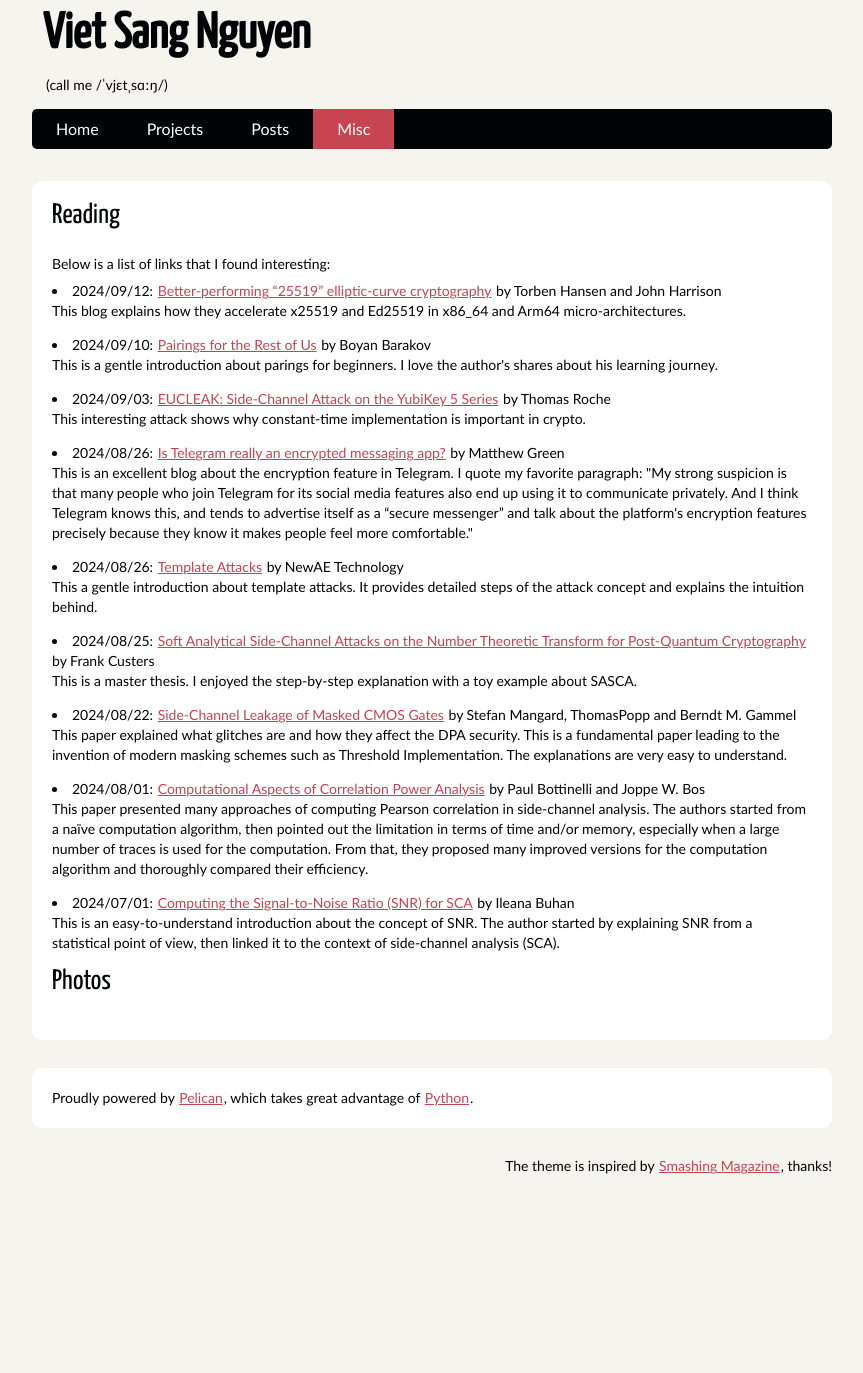
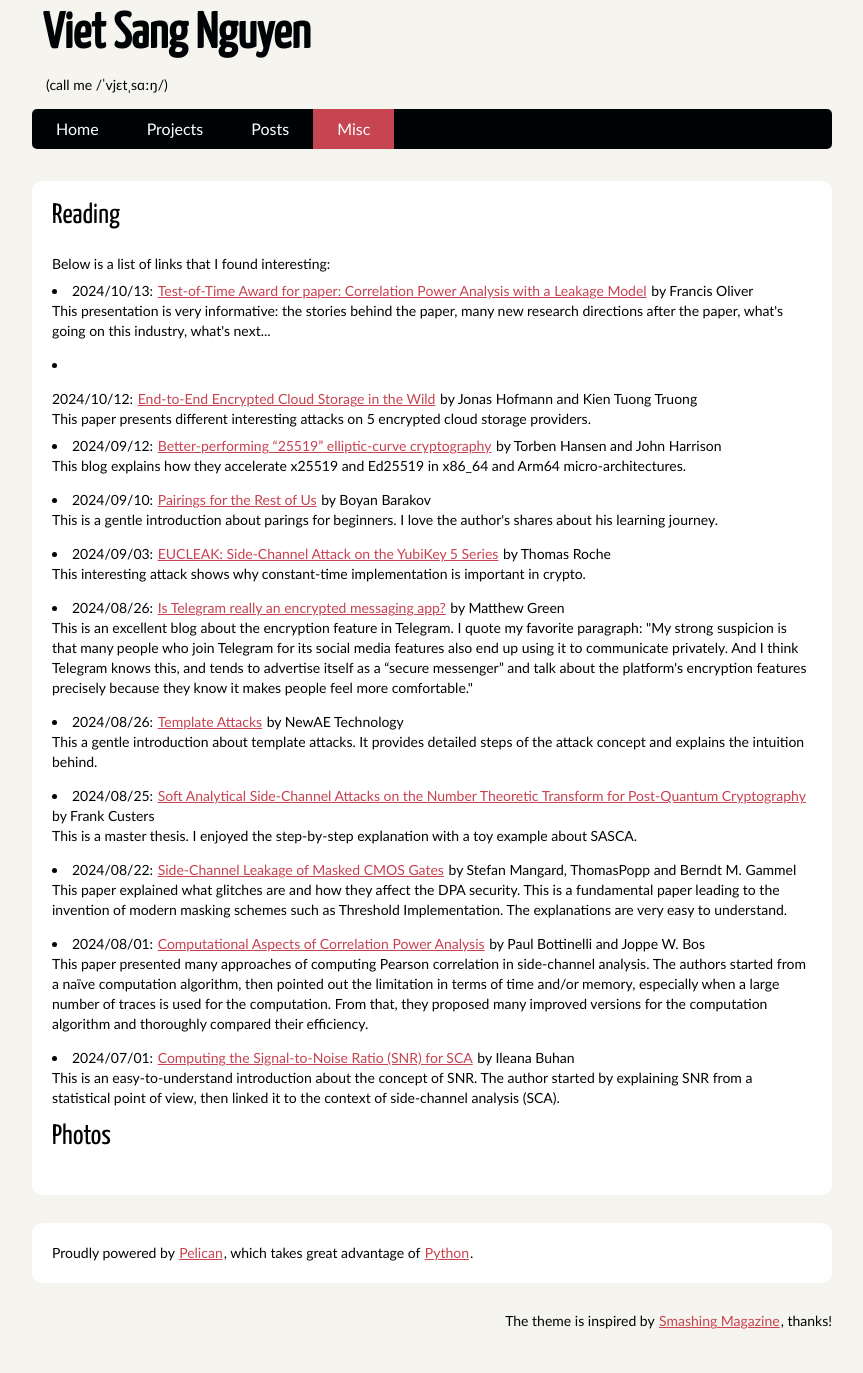
Before and after one commit to nvietsang/nvietsang.github.io, a Jekyll site: the page built from misc.html, in a window 1280 px wide. Shown: the whole page, without its empty margins (208-1071 px from the left). Built offline with Jekyll 4.4.1, drawn with Linux system fonts in a browser that asks for light colours; before the commit the page ends 1218 px from its top, so only the background shows below that.

Commit message:
add reading materials

```diff
--- a/misc.html
+++ b/misc.html
@@ -5,6 +5,22 @@ layout: default
 <section id="content" class="body">
     <h1> Reading </h1>
     Below is a list of links that I found interesting:
+
+        <li>
+            2024/10/13:
+            <a href="https://www.youtube.com/watch?v=YuYxdMQVY2U">Test-of-Time Award for paper: Correlation Power Analysis with a Leakage Model</a>
+            by Francis Oliver
+            <br>
+            This presentation is very informative: the stories behind the paper, many new research directions after the paper, what's going on this industry, what's next...
+        </li>
+
+        <li></li>
+            2024/10/12:
+            <a href="https://brokencloudstorage.info/#overview">End-to-End Encrypted Cloud Storage in the Wild</a>
+            by Jonas Hofmann and Kien Tuong Truong
+            <br>
+            This paper presents different interesting attacks on 5 encrypted cloud storage providers.
+        </li>
 
         <li>
             2024/09/12:
```
